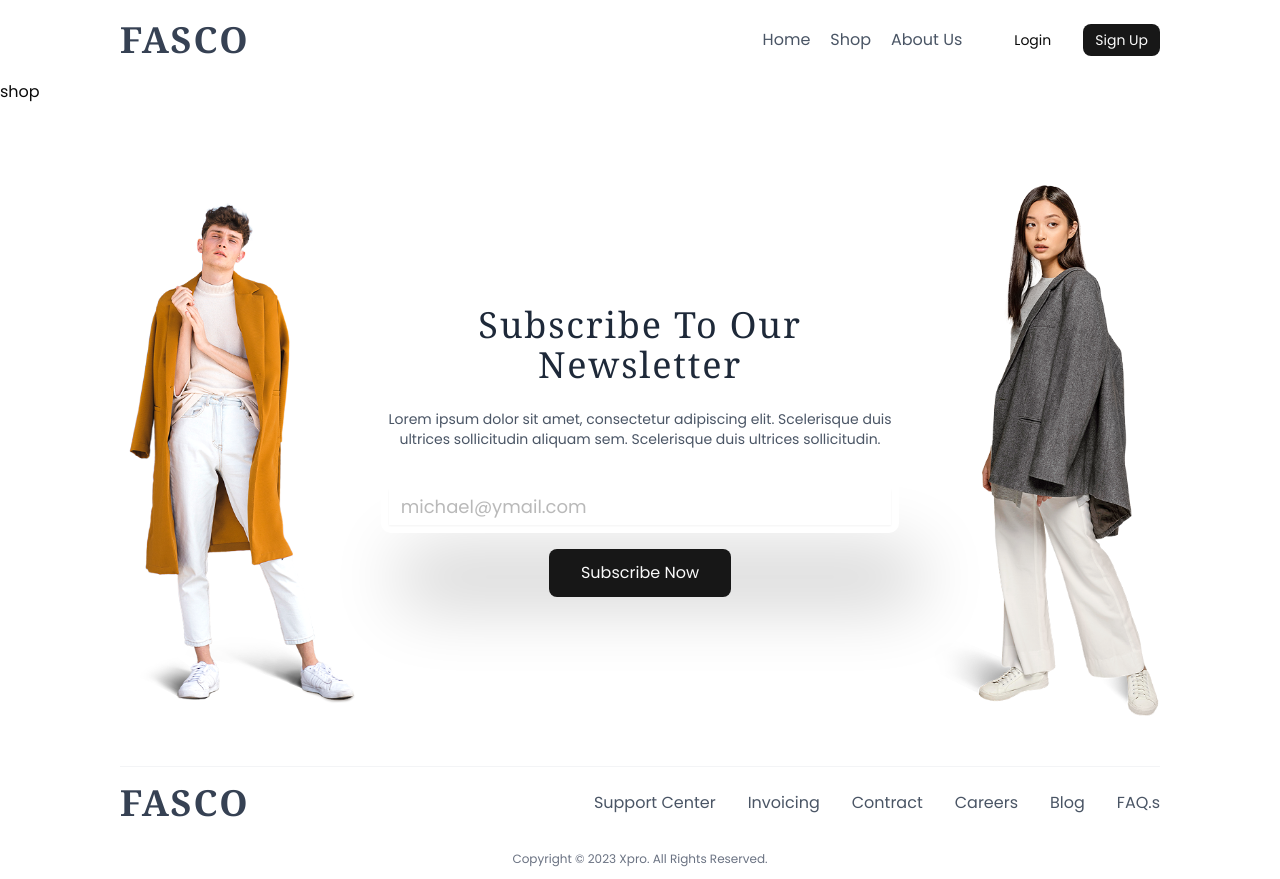
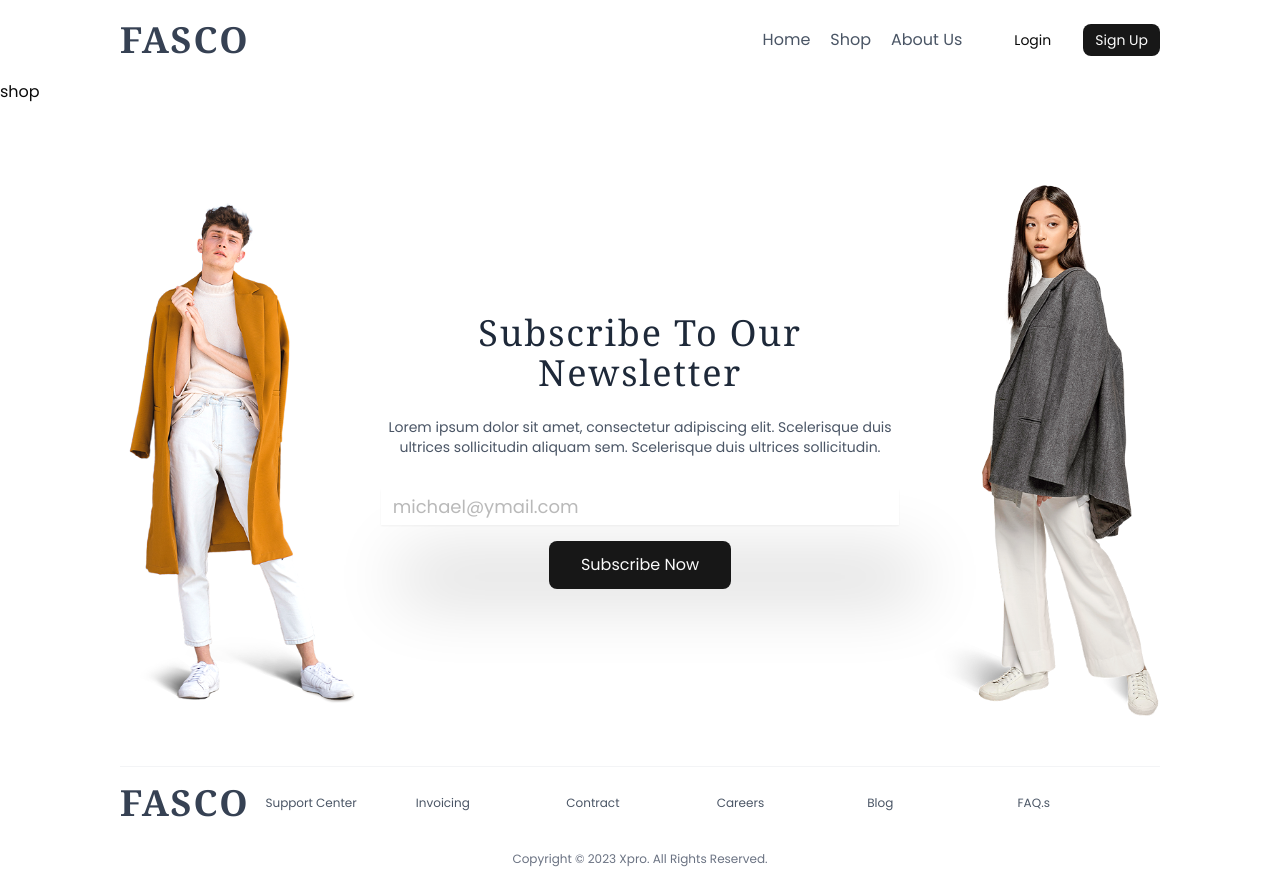
Before and after one commit to ReyhanehMombeyni/FASCO, a Next.js app: page /shop in a window 1280 px wide. Built offline with nearby package versions, Linux system fonts and the light colour scheme.

Commit message:
update: update ui navbar & footer & header & brand

```diff
--- a/src/app/(app)/components/homepage/BrandMarquee.tsx
+++ b/src/app/(app)/components/homepage/BrandMarquee.tsx
@@ -22,7 +22,7 @@ const BRANDS = [
 
 export const BrandMarquee = () => {
   return (
-    <section className="overflow-hidden py-8 bg-white mb-10 mx-10 md:mx-20 lg:mx-30">
+    <section className="overflow-hidden py-8 bg-white mb-10 md:mx-20 lg:mx-30">
       <div
         className="flex animate-marquee w-fit"
         style={{ animationDuration: '30s' }}
--- a/src/app/(app)/components/homepage/HeroHeader.tsx
+++ b/src/app/(app)/components/homepage/HeroHeader.tsx
@@ -8,7 +8,7 @@ import RightMen from "@/public/images/homepage/rightMen.svg";
 
 export function HeroHeader() {
   return (
-    <header className="grid grid-cols-1 lg:grid-cols-3 lg:gap-5 my-5 md:my-10 lg:my-15 px-10 md:px-20 lg:px-30">
+    <header className="grid grid-cols-1 lg:grid-cols-3 lg:gap-5 my-5 md:my-10 lg:my-15 px-5 md:px-20 lg:px-30">
       <div className="hidden lg:block relative bg-gray-200 rounded-2xl">
         <Image
           src={LeftMen}
--- a/src/components/layout/Footer.tsx
+++ b/src/components/layout/Footer.tsx
@@ -17,7 +17,7 @@ const footerLinks = [
 export const Footer = () => {
 
   return (
-    <footer className="px-10 md:px-20 lg:px-30">
+    <footer className="px-5 md:px-20 lg:px-30">
       <div className="w-full bg-white py-8 lg:pt-20 lg:pb-12 flex items-center justify-between gap-5">
           <div className="hidden lg:block">
             <Image
@@ -29,10 +29,10 @@ export const Footer = () => {
           </div>
 
           <div className="mx-auto text-center">
-            <h2 className="text-xl md:text-2xl lg:text-3xl xl:text-4xl font-serif font-medium text-gray-800 mb-6 tracking-wider">
+            <h2 className="text-md sm:text-xl md:text-2xl lg:text-3xl xl:text-4xl font-serif font-medium text-gray-800 mb-6 tracking-wider">
               Subscribe To Our Newsletter
             </h2>
-            <p className="text-xs lg:text-sm text-gray-600 mb-8 max-w-lg mx-auto">
+            <p className="text-[8px] sm:text-xs lg:text-sm text-gray-600 mb-8 max-w-lg mx-auto">
               Lorem ipsum dolor sit amet, consectetur adipiscing elit.
               Scelerisque duis ultrices sollicitudin aliquam sem. Scelerisque
               duis ultrices sollicitudin.
@@ -53,17 +53,17 @@ export const Footer = () => {
         <div className="mx-auto py-4 gap-4 flex flex-col items-start md:flex-row md:items-center justify-between">
             <Logo />
 
-          <nav className="flex md:justify-end space-x-4 lg:space-x-8 text-gray-600">
-            {footerLinks.map((link) => (
+          <ul className="grid grid-cols-3 text-xs w-full gap-2 sm:grid-cols-6 lg:space-x-8 text-gray-600">
+            {footerLinks.map((link) => ( <li key={link.name}>
               <Link
-                key={link.name}
                 href={link.href}
                 className="hover:text-black transition-colors whitespace-nowrap mb-2 sm:mb-0"
               >
                 {link.name}
               </Link>
+            </li>
             ))}
-          </nav>
+          </ul>
         </div>
 
         <div className="text-center text-xs text-gray-500 py-3">
--- a/src/components/layout/FormFooter.tsx
+++ b/src/components/layout/FormFooter.tsx
@@ -13,19 +13,19 @@ export const FormFooter = () => {
   return (
     <form onSubmit={formHandler} className="w-full">
 
-            <div className="p-2 rounded-lg" style={{boxShadow: '20px 70px 70px rgba(0, 0, 0, 0.2)'}}>
+            <div style={{boxShadow: '20px 70px 70px rgba(0, 0, 0, 0.2)'}}>
                 <Input
                     type="email"
                     name="email"
                     placeholder="michael@ymail.com"
-                    className="w-full text-xs lg:text-lg border-0 ring-0 focus-visible:ring-0 focus-visible:ring-offset-0 focus:border-0"
+                    className="w-full text-[8px] sm:text-xs lg:text-lg border-0 ring-0 focus-visible:ring-0 focus-visible:ring-offset-0 focus:border-0"
                 />
             </div>
 
             <div className="mt-4">
                 <Button
                     type="submit"
-                    className="py-3 px-5 text-xs lg:text-base lg:py-6 lg:px-8 rounded-md transition-colors"
+                    className="text-[8px] sm:py-3 sm:px-5 sm:text-xs lg:text-base lg:py-6 lg:px-8 rounded-md transition-colors"
                 >
                     Subscribe Now
                 </Button>
--- a/src/components/layout/Navbar.tsx
+++ b/src/components/layout/Navbar.tsx
@@ -4,7 +4,7 @@ import { RightNav } from "./RightNav";
 
 export const Navbar = () => {
   return (
-    <nav className="sticky top-0 z-50 flex flex-col bg-white min-h-16 py-5 px-10 md:20 lg:px-30">
+    <nav className="sticky top-0 z-50 flex flex-col bg-white min-h-16 py-5 px-5 md:px-20 lg:px-30">
       <div className="flex justify-between">
         <Logo />
         <div className="flex items-center space-x-10">
```
